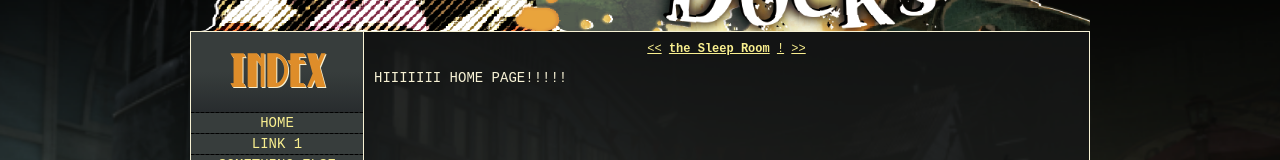
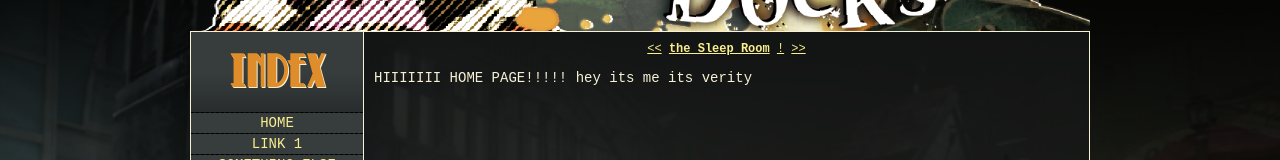
Before and after one commit to hazure03/fishcrafts-neocities, a plain HTML site: page public/francobarbi-home.html in a window 1280 px wide. Shown: the part 162-322 px from the top of the page. Drawn offline with Linux system fonts and the light colour scheme.

Commit message:
testing :p

```diff
--- a/public/francobarbi-home.html
+++ b/public/francobarbi-home.html
@@ -16,6 +16,6 @@
                 <a href="https://hazure03.neocities.org/thesleeproom?action=next">>></a>
             </div>
         </div>
-        <p>HIIIIIII HOME PAGE!!!!!</p>
+        <p>HIIIIIII HOME PAGE!!!!! hey its me its verity </p>
     </body>
 </html>
```
